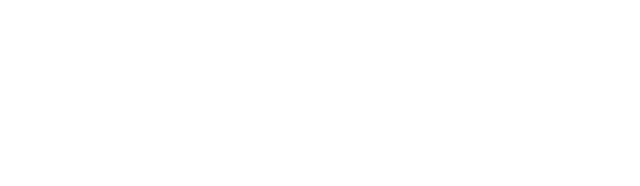
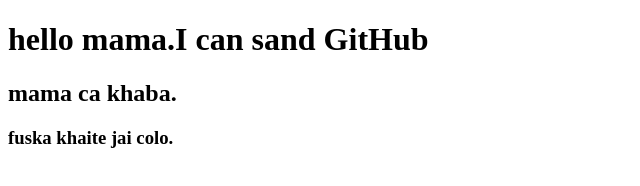
Before and after one commit to nasiruddin5/my-fourth-repo, a plain HTML site: page index.html in a window 1280 px wide. Shown: the whole page, without its empty margins (0-640 px from the left). Drawn offline with Linux system fonts and the light colour scheme.

Commit message:
adder header

```diff
--- a/index.html
+++ b/index.html
@@ -8,6 +8,8 @@
 
 </head>
 <body>
-
+    <h1>hello mama.I can sand GitHub</h1>
+    <h2>mama ca khaba.</h2>
+    <h3>fuska khaite jai colo.</h3>
 </body>
 </html>
```
